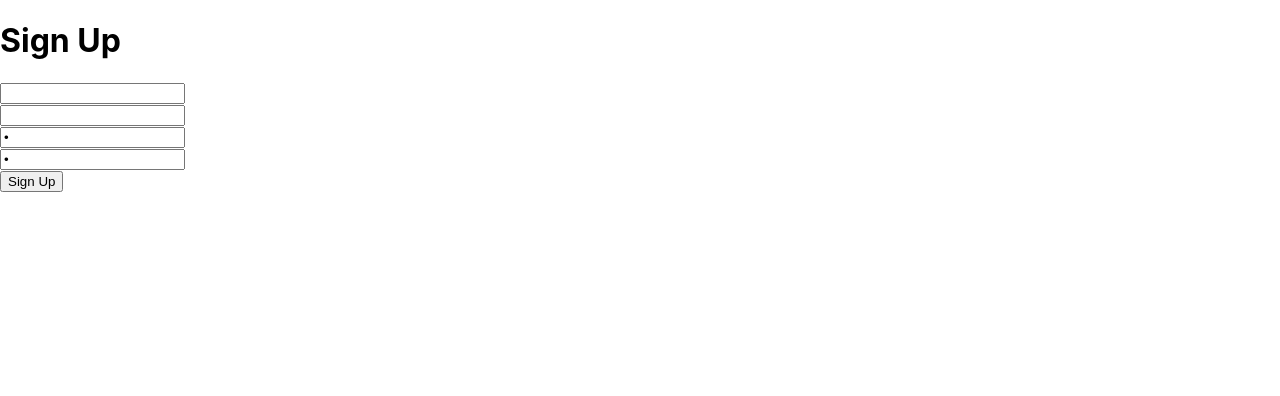
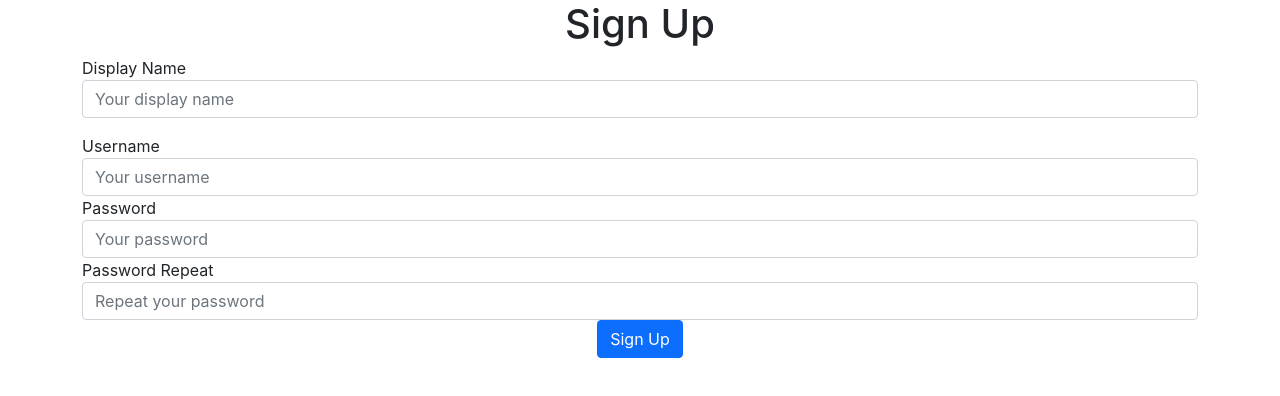
Before and after one commit to MrDiipo/SHAREWARE-A-Social-Sharing-Platform-Frontend, a React (Create React App) app: page / in a window 1280 px wide. Shown: the top 396 px of the page. Built offline with nearby package versions, Linux system fonts and the light colour scheme.

Commit message:
Signup page styling

```diff
--- a/public/index.html
+++ b/public/index.html
@@ -9,6 +9,7 @@
       name="description"
       content="Web site created using create-react-app"
     />
+    <link href="https://cdn.jsdelivr.net/npm/bootstrap@5.1.3/dist/css/bootstrap.min.css" rel="stylesheet" integrity="sha384-1BmE4kWBq78iYhFldvKuhfTAU6auU8tT94WrHftjDbrCEXSU1oBoqyl2QvZ6jIW3" crossorigin="anonymous">
     <link rel="apple-touch-icon" href="%PUBLIC_URL%/logo192.png" />
     <!--
       manifest.json provides metadata used when your web app is installed on a
--- a/src/pages/UserSignupPage.jsx
+++ b/src/pages/UserSignupPage.jsx
@@ -6,14 +6,12 @@
       super(props);
       this.props = props;
     this.state = {
-        displayName : ' ' ,
-        username : ' ',
-        password: ' ',
-        repeatPassword: ' '
+        displayName : undefined,
+        username : undefined,
+        password: undefined,
+        repeatPassword: undefined
     };
   }
-
-  props = {};
 
 
     onChangeDisplayName = (event) =>{
@@ -43,48 +41,62 @@
         });
     }
 
-    onClickSignUp(){
+    onClickSignUp = () => {
         const user = {
             username : this.state.username,
             displayName : this.state.displayName,
             password : this.state.password
         }
-        if(this.props.actions){
             this.props.actions.postSignup(user);
-        }
     }
 
     render() {
         return (
-            <div>
-                <h1>Sign Up</h1>
-                <div>
-                    <input placeholder="Your display name"
+            <div className="container">
+                <h1 className="text-center">Sign Up</h1>
+                <div className="col-12 mb-3">
+                <label>Display Name</label>
+                    <input className="form-control"
+                    placeholder="Your display name"
                     value={this.state.displayName}
                        onChange={this.onChangeDisplayName}
                     />
                 </div>
                 <div>
-                    <input placeholder="Your username"
+                <label>Username</label>
+                    <input className="form-control"
+                     placeholder="Your username"
                         value={this.state.username}
                         onChange={this.onChangeUsername}
                     />
                 </div>
                 <div>
-                    <input placeholder="Your password" type="password"
+                <label>Password</label>
+                    <input className="form-control"
+                  placeholder="Your password" type="password"
                         value={this.state.password} onChange={this.onChangePassword}
                     />
                 </div>
                 <div>
-                    <input placeholder="Repeat your password" type="password"
+                <label>Password Repeat</label>
+                    <input className="form-control"
+                    placeholder="Repeat your password" type="password"
                      value={this.state.repeatPassword} onChange={this.onChangeRepeatPassword}/>
                 </div>
-                <div>
-                    <button onClick={this.onClickSignUp}>Sign Up</button>
+                <div className="text-center">
+                    <button className="btn btn-primary" onClick={this.onClickSignUp}>Sign Up</button>
                 </div>
             </div>
         )
     }
 }
 
+UserSignupPage.defaultProps = {
+    actions : {
+        postSignup : () => new Promise((resolve, reject) =>{
+            resolve({});
+        })
+    }
+}
+
 export default UserSignupPage;
```
Also changed, not shown: 1 other file (tests, documents, lock files or other folders).
